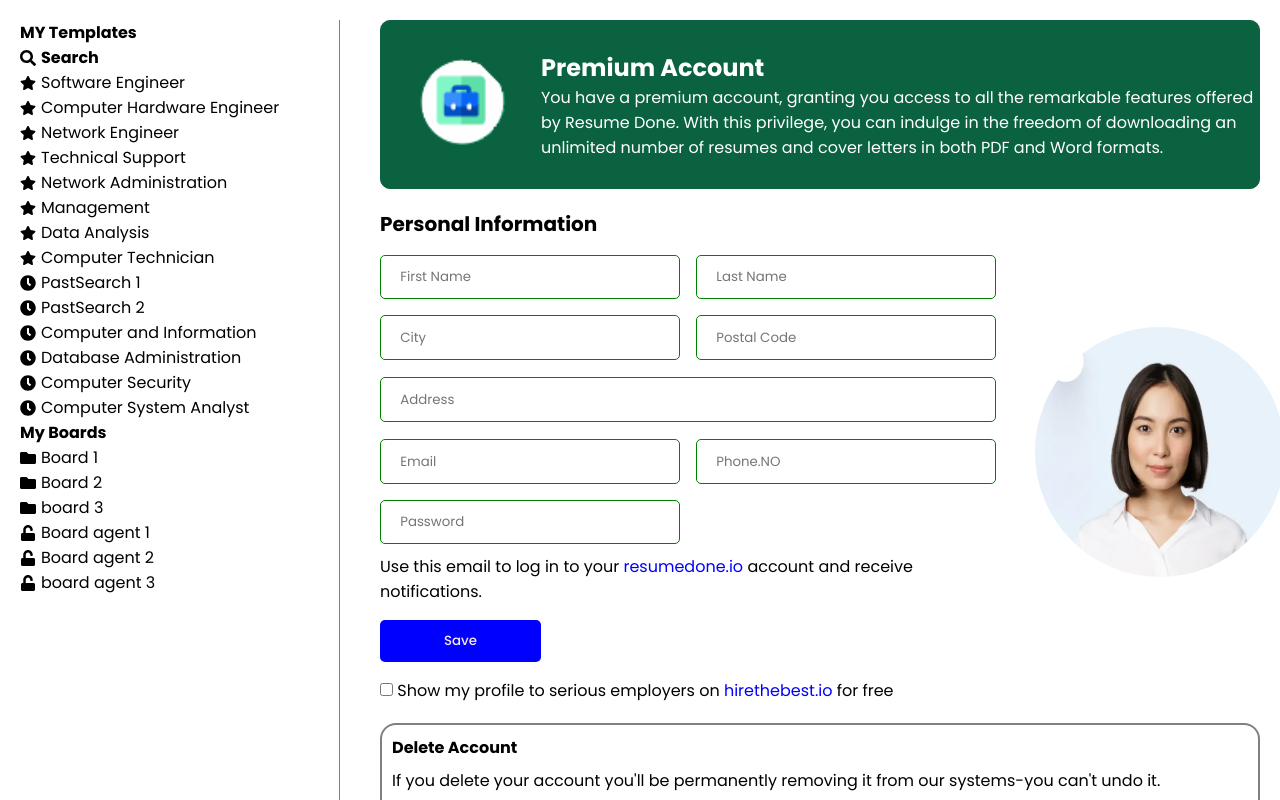
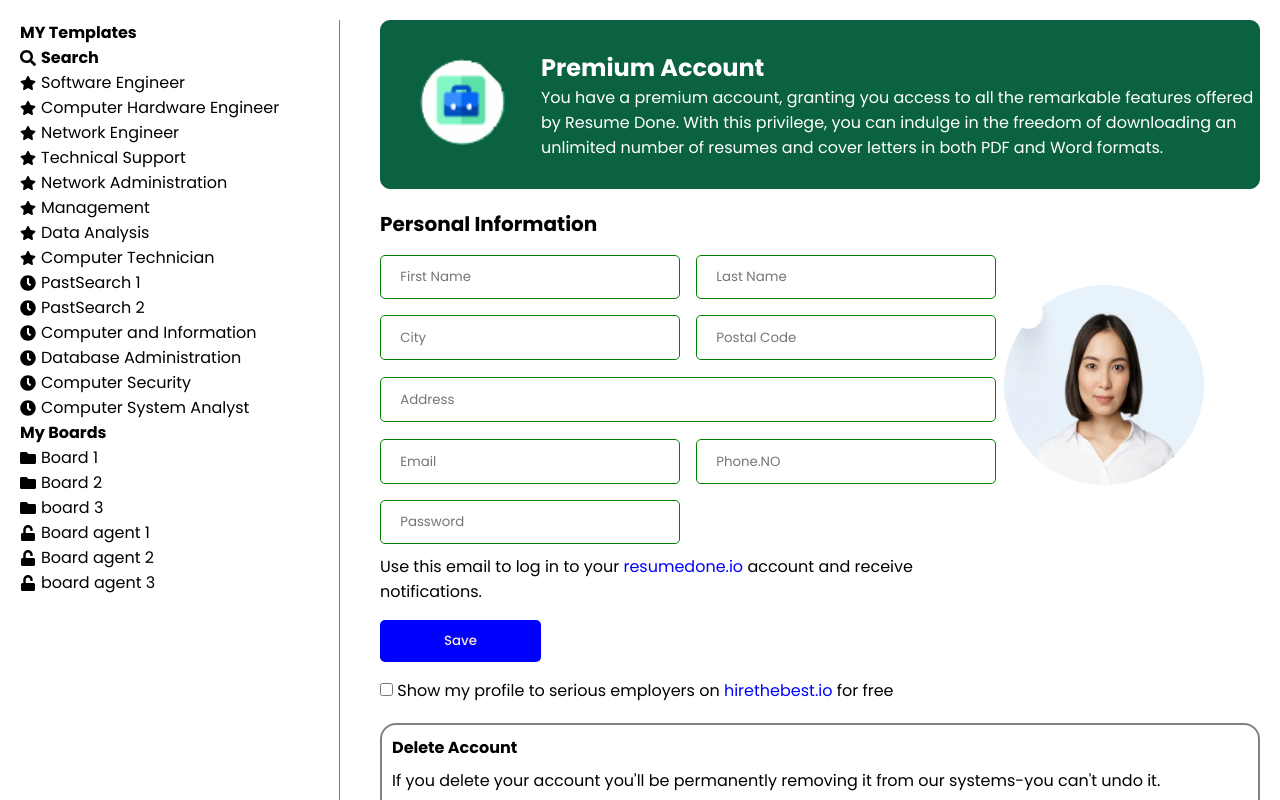
Before and after one commit to keval-parmar-030902/Project-TSC-Next, a Next.js app in the folder next-app/: page /contectUs in a window 1280 px wide. Shown: the top 800 px of the page. Built offline with nearby package versions, Linux system fonts and the light colour scheme.

Commit message:
Profile_image_set

```diff
--- a/next-app/src/app/contectUs/page.module.css
+++ b/next-app/src/app/contectUs/page.module.css
@@ -24,5 +24,5 @@
     justify-content: space-between;
     flex-direction: row;
     align-items: center;
-    flex-wrap: wrap;
+    flex-wrap: wrap-reverse;
 }
--- a/next-app/src/components/Buddy/buddy.module.css
+++ b/next-app/src/components/Buddy/buddy.module.css
@@ -5,8 +5,8 @@
 
 .image{
     border-radius: 50%;
-    margin-right: -4rem;
-    margin-top: -3rem;
+    margin-right: 3rem;
+    margin-top: -16rem;
 }
 
 @media (max-width:1002px) {
--- a/next-app/src/components/Buddy/index.tsx
+++ b/next-app/src/components/Buddy/index.tsx
@@ -10,7 +10,7 @@ interface Props {
 const Buddy = (props: Props) => {
     return (
         <div className={styles.imagesection}>
-            <Image src={person} className={styles.image} alt={'person image'} width={250} height={250}/>
+            <Image src={person} className={styles.image} alt={'person image'} width={200} height={200}/>
         </div>
     )
 }
```
